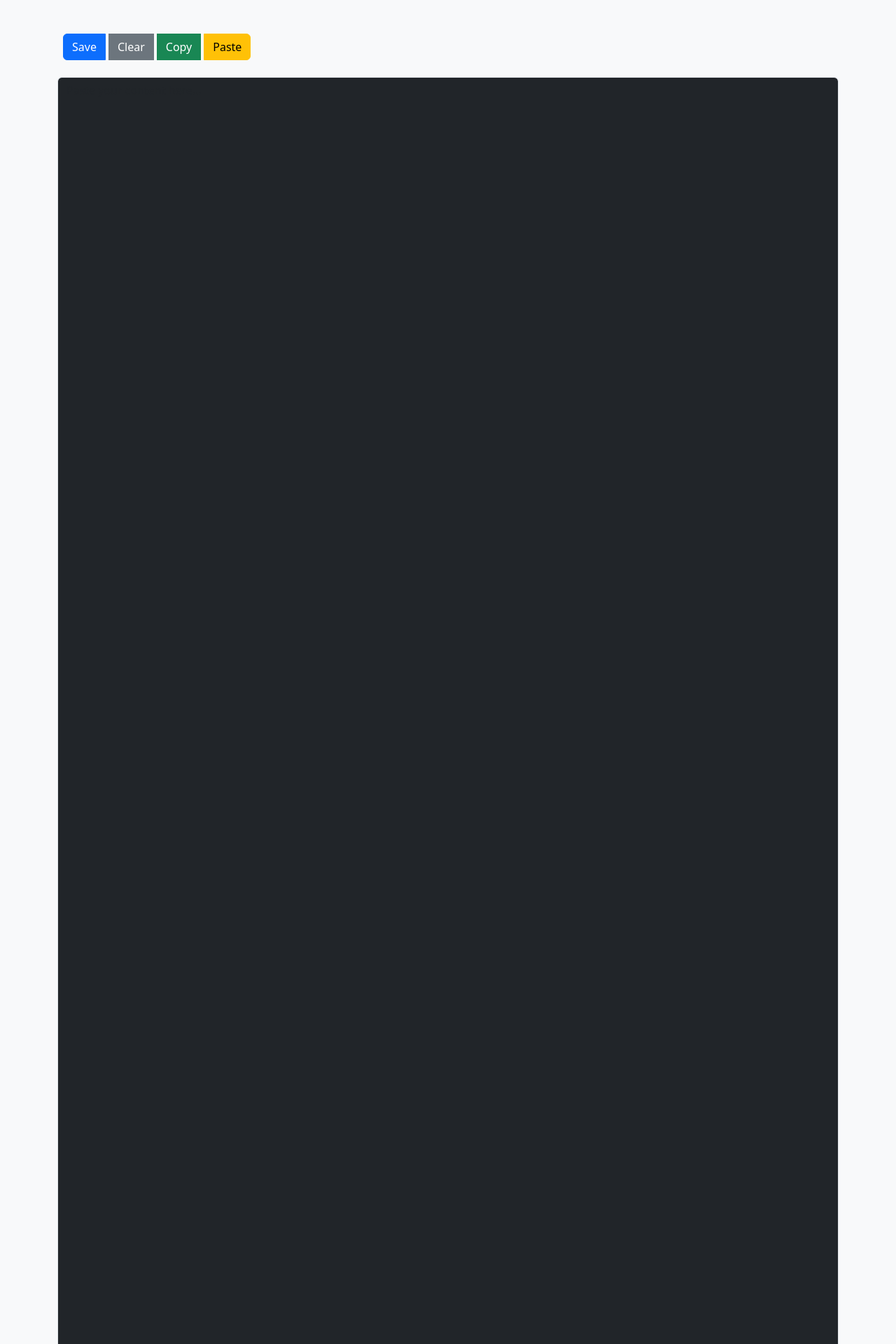
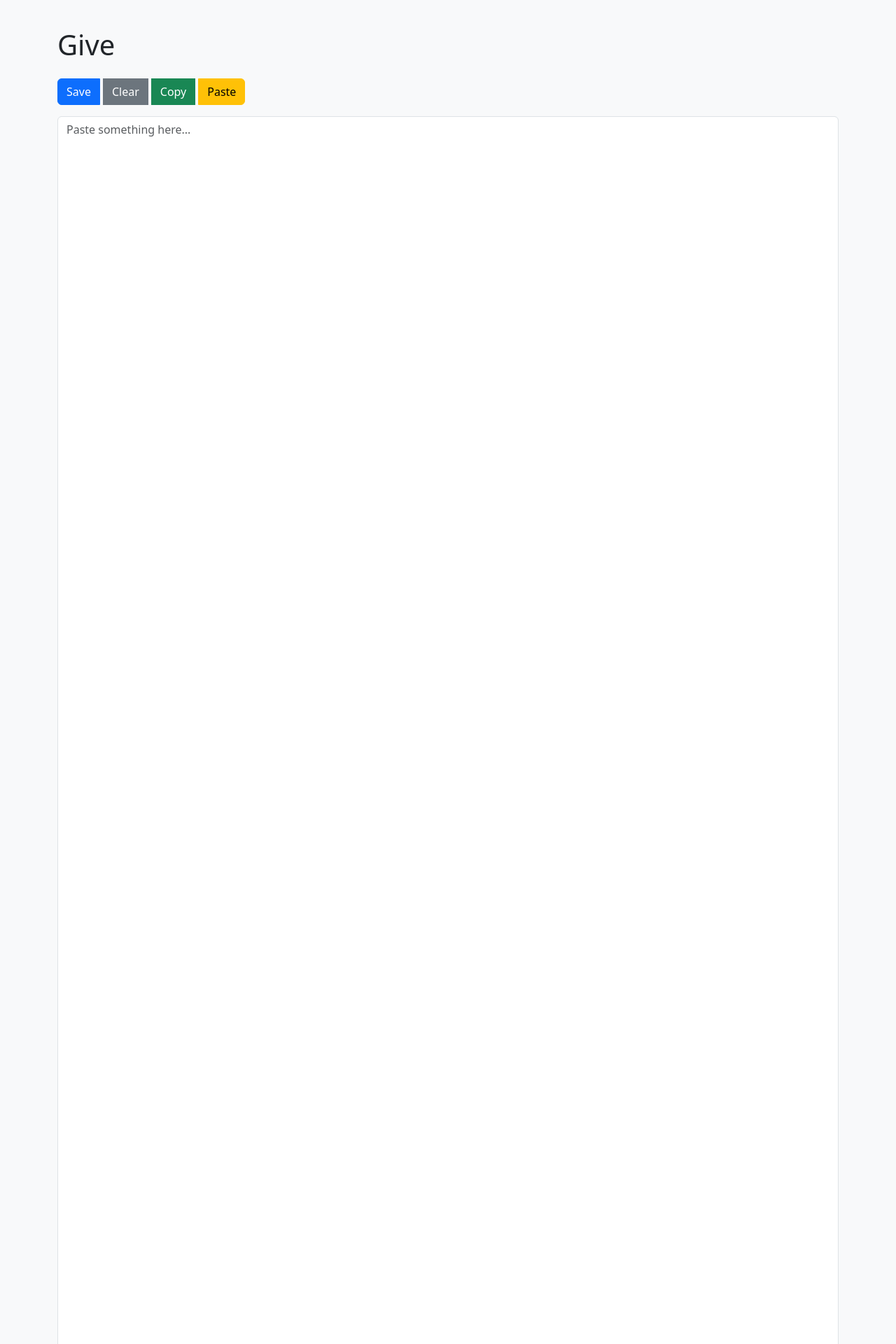
Before and after one commit to 7b809/pasteapp, a Flask app: page / in a window 1280 px wide. Shown: the top 1920 px of the page at 70% size. Run offline with Flask 3, Linux system fonts and the light colour scheme.

Commit message:
Update index.html

```diff
--- a/api/templates/index.html
+++ b/api/templates/index.html
@@ -3,17 +3,16 @@
 {% block title %}Give{% endblock %}
 
 {% block body %}
+<h1 class="mb-4">Give</h1>
+<form method="post">
 
-<form method="post">
-    <!-- Buttons always on top -->
-    <div class="btn-group mb-3 sticky-top bg-light p-2" style="z-index: 10;">
+    <div class="btn-group mb-3">
         <button type="submit" class="btn btn-primary">Save</button>
         <button type="button" class="btn btn-secondary" onclick="clearContent()">Clear</button>
         <button type="button" class="btn btn-success" onclick="copyContent()">Copy</button>
         <button type="button" class="btn btn-warning" onclick="pasteContent()">Paste</button>
     </div>
-
-    <textarea id="contentArea" name="content" class="form-control bg-dark text-light" rows="20000" placeholder="Paste your content here..."></textarea>
+    <textarea id="contentArea" name="content" class="form-control mb-3" rows="15000" placeholder="Paste something here..."></textarea>
 
 </form>
 {% endblock %}
```
